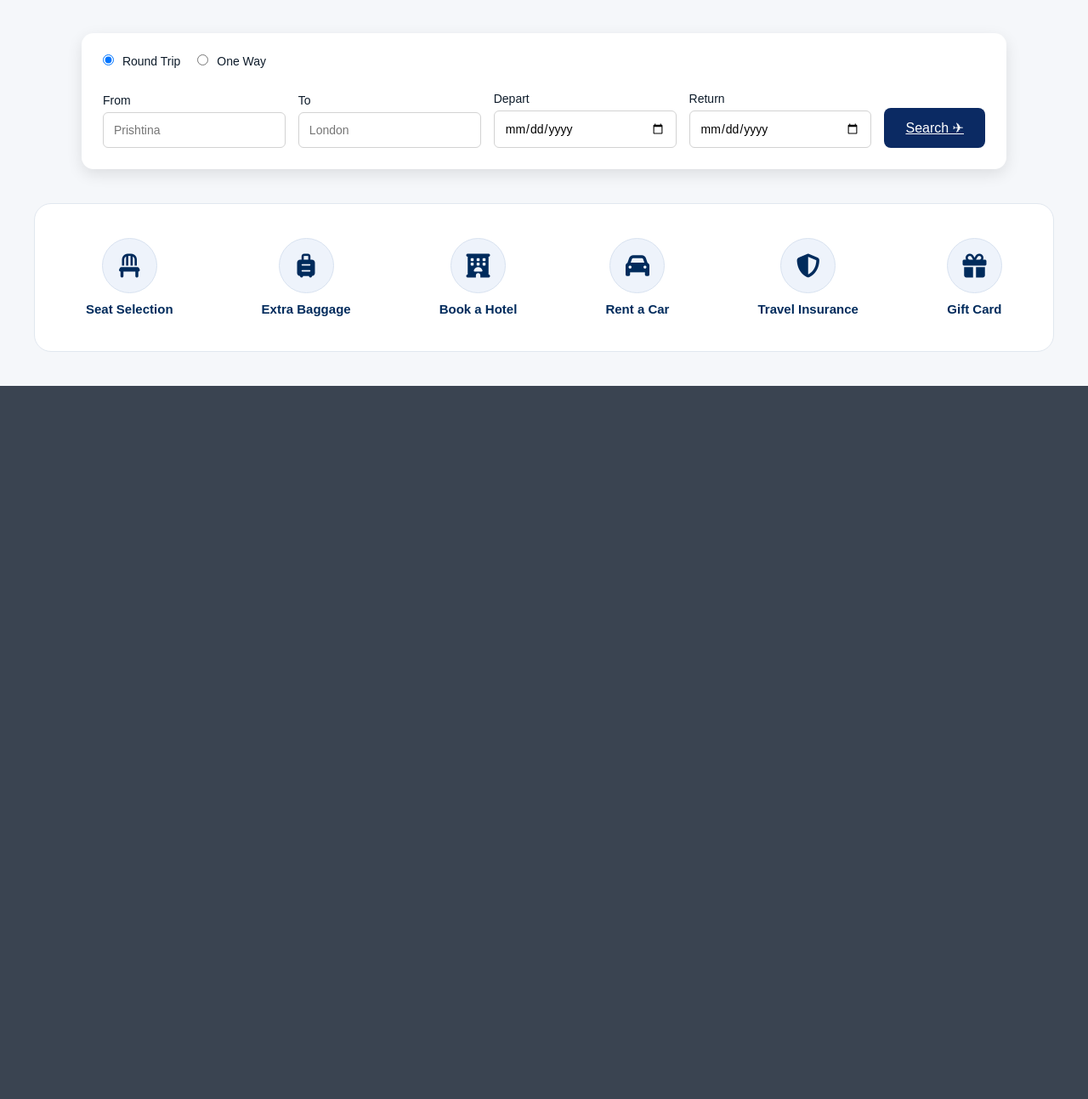
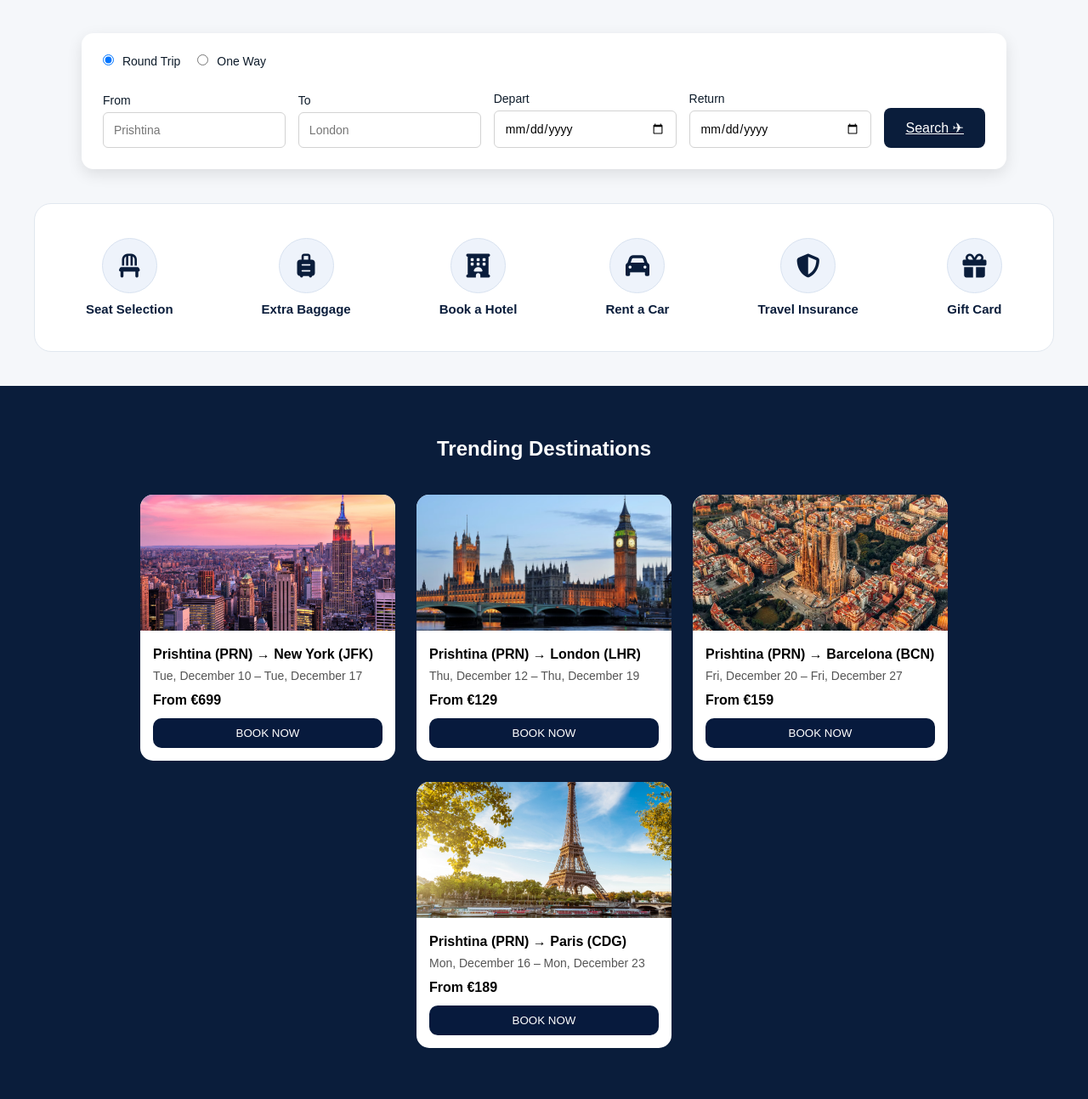
Before and after one commit to Albarudari/PrishtinaAirlines, a PHP site: page /homepage.html in a window 1280 px wide. Shown: the part 501-1794 px from the top of the page at 85% size. Before the commit the page ends 955 px from the top, so only its background shows below. Run offline with PHP 8.4, Linux system fonts and the light colour scheme.

Commit message:
+trending destinations, pictures

```diff
--- a/homepage.css
+++ b/homepage.css
@@ -50,7 +50,7 @@ nav ul li a:hover {
   margin-top: 80px;
   height: 420px;
   background: linear-gradient(rgba(5, 20, 40, 0.65), rgba(5, 20, 40, 0.65)),
-    url("flyfuture.jpg");
+    url("projekt.jpg");
   background-size: cover;
   background-position: center;
   display: flex;
@@ -113,7 +113,7 @@ input {
 }
 
 .search-btn {
-    background: #0b2a63;
+    background: #0a1d3b;
     color: white;
     padding: 14px 25px;
     border: none;
@@ -180,12 +180,12 @@ input {
 
 .service-icon i {
     font-size: 28px;
-    color: #002b5c;
+    color: #0a1d3b;
 }
 
 .service-box span {
     font-size: 15px;
-    color: #002b5c;
+    color: #0a1d3b;
     font-weight: 600;
     line-height: 1.2;
 }
@@ -204,7 +204,7 @@ input {
   display: inline-block;
   margin-top: 20px;
   padding: 12px 28px;
-  background-color: #0b2c5f;
+  background-color: #0a1d3b;
   color: white;
   text-decoration: none;
   border-radius: 6px;
@@ -213,7 +213,7 @@ input {
 }
 
 .hero-btn:hover {
-  background-color: #0d3470;
+  background-color: #0a1d3b
 }
 
 .container {
@@ -224,6 +224,74 @@ input {
 .title {
   font-size: 28px;
   margin-bottom: 20px;
-  color: #0b2c5f;
+  color: #0a1d3b;
   font-weight: bold;
 }
+
+
+.trending {
+  background-color: #0a1d3b;
+  padding: 60px 40px;
+}
+
+
+.trending h1 {
+  color: white;
+  text-align: center;
+  margin: 0 auto 40px auto;
+}
+
+
+.cards {
+  display: flex;
+  gap: 25px;
+  justify-content: center;
+  flex-wrap: wrap;
+}
+
+.card {
+  background: white;
+  width: 300px;
+  border-radius: 15px;
+  overflow: hidden;
+}
+
+.card img {
+  width: 100%;
+  height: 160px;
+  object-fit: cover;
+}
+
+.card-body {
+  padding: 15px;
+}
+
+.card-body h3 {
+  font-size: 16px;
+  margin-bottom: 8px;
+}
+
+.card-body p {
+  font-size: 14px;
+  color: #555;
+}
+
+.card-body span {
+  display: block;
+  font-weight: bold;
+  margin: 12px 0;
+}
+
+.card-body button {
+  width: 100%;
+  padding: 10px;
+  background: #071a3d;
+  color: white;
+  border: none;
+  border-radius: 10px;
+  cursor: pointer;
+}
+
+.card-body button:hover {
+  background: #0b2b5e;
+}
--- a/homepage.html
+++ b/homepage.html
@@ -5,8 +5,6 @@
     <meta name="viewport" content="width=device-width, initial-scale=1.0">
     <title>Prishtina Airlines</title>
     <link rel="stylesheet" href="homepage.css">
-</head>
-<body>
 
 <nav class="navbar">
     <div class="logo">✈ Prishtina Airlines</div>
@@ -20,9 +18,6 @@
     </ul>
 </nav>
 
-
-
-  <!-- HERO -->
   <section class="hero">
     <div class="hero-content">
       <h1>Fly the Future</h1>
@@ -72,7 +67,6 @@
 </div>
 
 
-<!-- Font Awesome -->
 <link rel="stylesheet" href="https://cdnjs.cloudflare.com/ajax/libs/font-awesome/6.5.0/css/all.min.css">
 
 <div class="services">
@@ -108,3 +102,55 @@
         <span>Gift Card</span>
     </div>
 </div>
+
+  <section class="trending">
+    <h1>Trending Destinations</h1>
+
+    <div class="cards">
+
+      <div class="card">
+        <img src="newyork.avif" alt="New York">
+        <div class="card-body">
+          <h3>Prishtina (PRN) → New York (JFK)</h3>
+          <p>Tue, December 10 – Tue, December 17</p>
+          <span>From €699</span>
+          <button onclick="book()">BOOK NOW</button>
+        </div>
+      </div>
+
+      <div class="card">
+        <img src="london.avif" alt="London">
+        <div class="card-body">
+          <h3>Prishtina (PRN) → London (LHR)</h3>
+          <p>Thu, December 12 – Thu, December 19</p>
+          <span>From €129</span>
+          <button onclick="book()">BOOK NOW</button>
+        </div>
+      </div>
+
+      <div class="card">
+        <img src="barcelona.webp" alt="Barcelona">
+        <div class="card-body">
+          <h3>Prishtina (PRN) → Barcelona (BCN)</h3>
+          <p>Fri, December 20 – Fri, December 27</p>
+          <span>From €159</span>
+          <button onclick="book()">BOOK NOW</button>
+        </div>
+      </div>
+
+      <div class="card">
+        <img src="paris.webp" alt="Paris">
+        <div class="card-body">
+          <h3>Prishtina (PRN) → Paris (CDG)</h3>
+          <p>Mon, December 16 – Mon, December 23</p>
+          <span>From €189</span>
+          <button onclick="book()">BOOK NOW</button>
+        </div>
+      </div>
+
+    </div>
+  </section>
+
+  <script src="homepage.js"></script>
+</body>
+</html>
```
Also changed, not shown: barcelona.webp (added), fly.jpg (added), lakecomo.jpg (added), london.avif (added), newyork.avif (added), paris.webp (added), projekt.jpg (added), sea.jpg (added).
